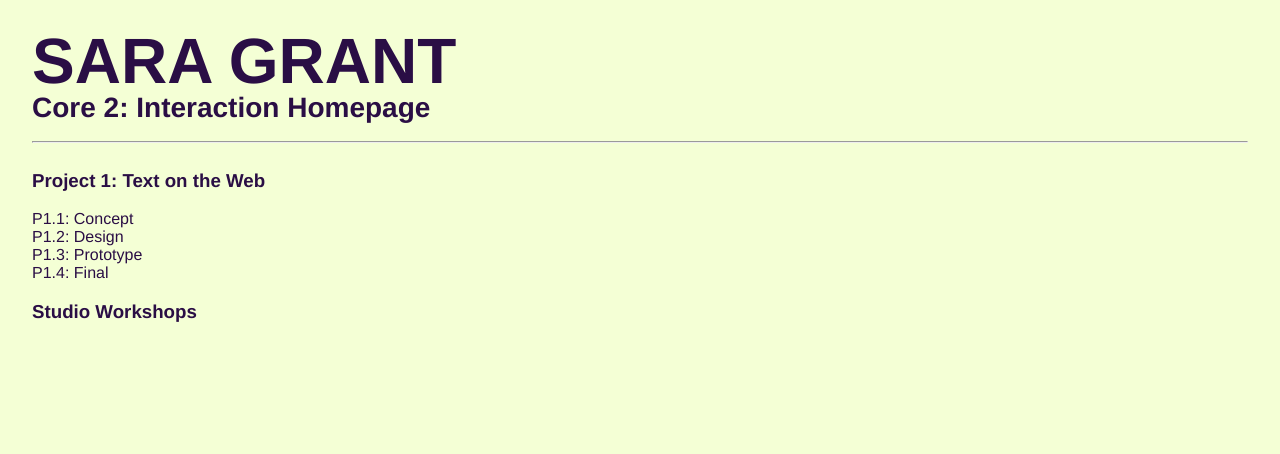
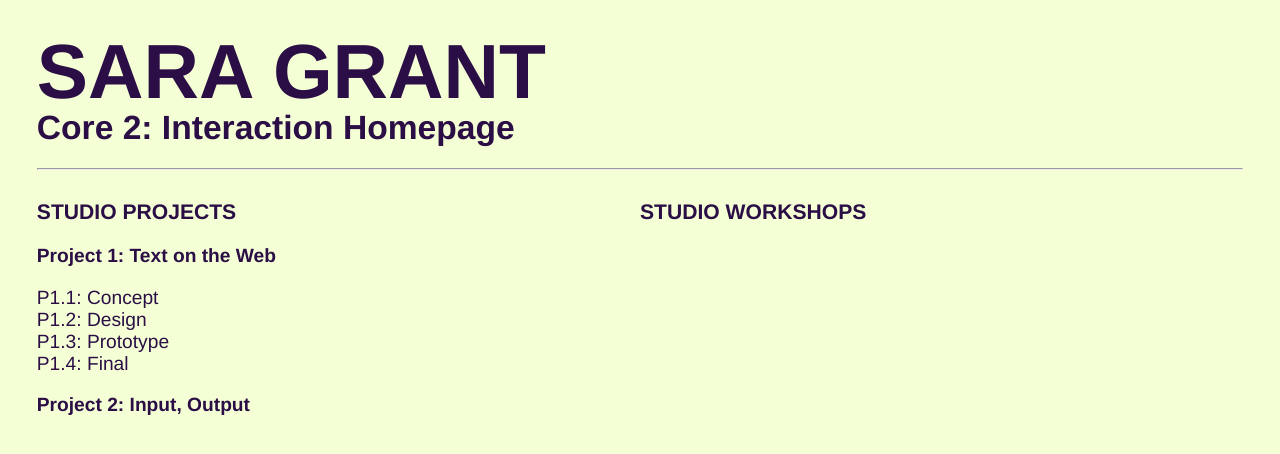
Before and after one commit to sara-grant/Core-2-Interaction-Site, a plain HTML site: page index.html in a window 1280 px wide. Drawn offline with Linux system fonts and the light colour scheme.

Commit message:
added grid/flex

```diff
--- a/assets/style.css
+++ b/assets/style.css
@@ -5,6 +5,12 @@ html {
 	padding-left:1.5em;
 	padding-right: 1.5em;
 	padding-top: 1em;
+	font-size: 1.2em;
+}
+
+h1::selection, h2::selection, h3::selection, a::selection, p::selection {
+	color: #2a0e45;
+	background-color: #bf98e1;
 }
 
 /* grid */
@@ -14,12 +20,14 @@ html {
 }
 
 .studio-projects {
-	height: auto;
+	flex: 50%;
 }
 
 .studio-workshops {
-	height:auto;
+	flex: 50%;
 }
+
+/* styles */
 
 ul {
 	list-style: none;
@@ -38,6 +46,11 @@ h2 {
 	font-size:1.75em;
 }
 
+h3 {
+	font-size: 1.1em;
+	text-transform: uppercase;
+}
+
 
 a {
 	text-decoration: none;
@@ -45,5 +58,9 @@ a {
 }
 
 a:hover {
-	color: #6a448d;
+	color: #bf98e1;
 }
+
+.subtitle {
+	font-weight: bold;
+}
--- a/index.html
+++ b/index.html
@@ -16,15 +16,16 @@
 	<main>
 	<div class="grid">
 		<div class="studio-projects">
-			<div class="studio-projects">
-			<h3>Project 1: Text on the Web</h3>
+			<h3>Studio Projects</h3>
+			<p class="subtitle">Project 1: Text on the Web</p>
 			<ul>
 				<li><a href="https://www.are.na/sara-grant/p1-1b-interaction" target="_blank">P1.1: Concept<a></li>
 				<li><a href="https://docs.google.com/presentation/d/1y_afMewE7uagZWqrdyOkhHAaLompHXA4xf77p3RfER0/edit?usp=sharing" target="_blank">P1.2: Design</a></li>
 				<li>P1.3: Prototype</li>
 				<li>P1.4: Final</li>
 			</ul>
-			</div>
+			<p class="subtitle">Project 2: Input, Output</p>
+		</div>
 		<div class="studio-workshops">
 			<h3>Studio Workshops</h3>
 			<ul></ul>
```
